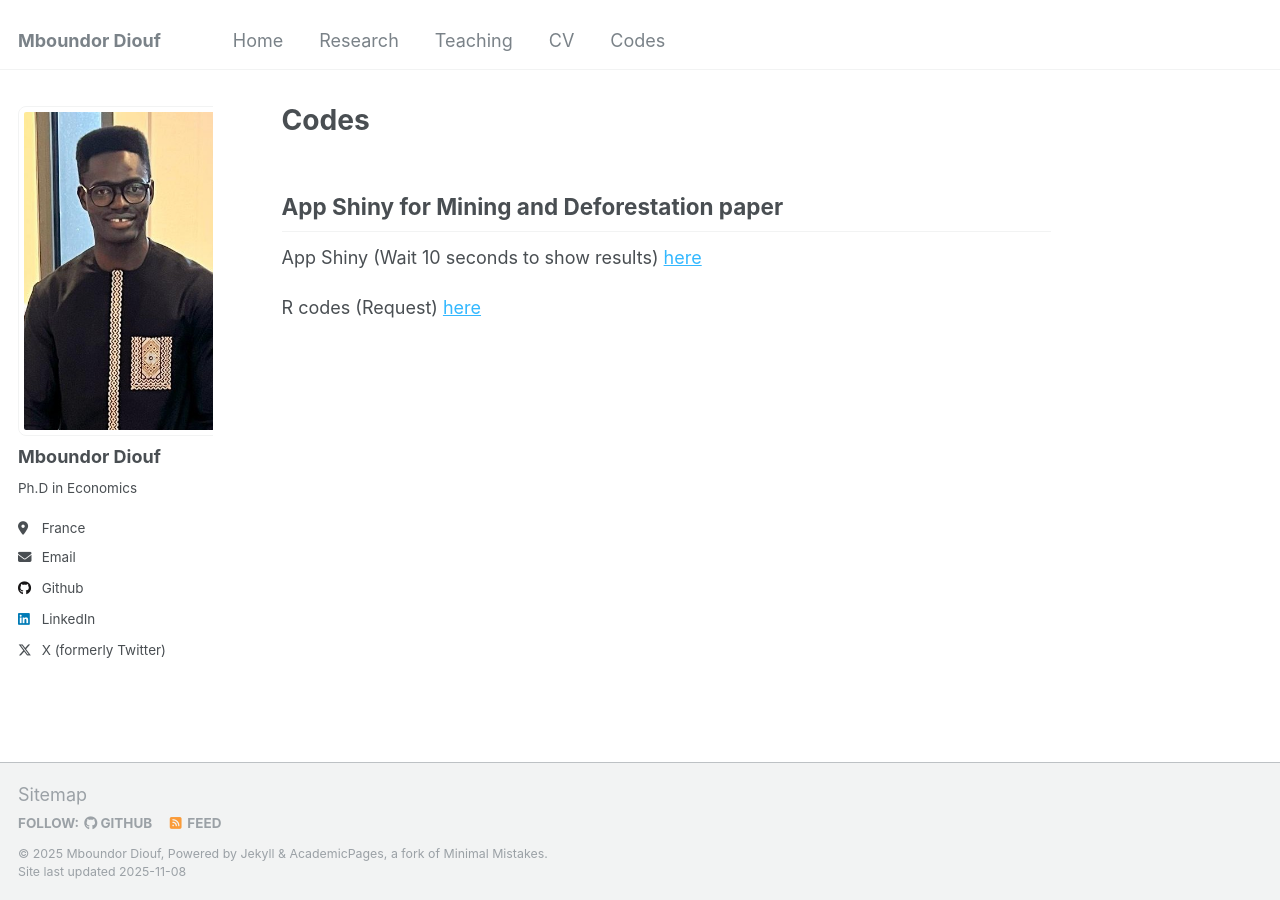
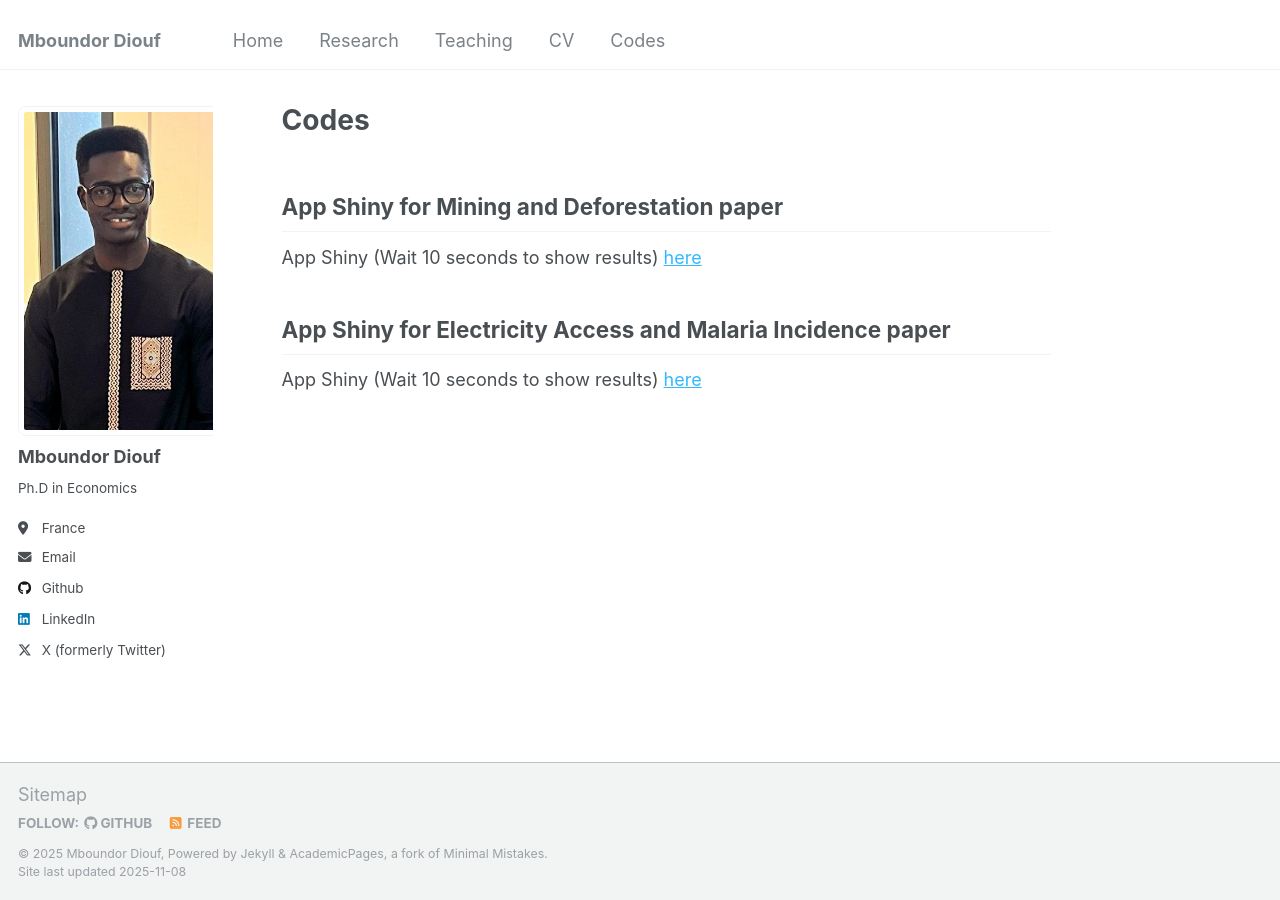
Before and after one commit to mboundordiouf/mboundordiouf.github.io, a Jekyll site: the page built from _pages/Codes.md, in a window 1280 px wide. Built offline with Jekyll 4.4.1, drawn with Linux system fonts in a browser that asks for light colours.

Commit message:
Add section for Electricity Access and Malaria paper

```diff
--- a/_pages/Codes.md
+++ b/_pages/Codes.md
@@ -7,4 +7,5 @@ author_profile: true
 ## App Shiny for Mining and Deforestation paper
 App Shiny (Wait 10 seconds to show results)  <a href="https://diouf.shinyapps.io/MiningDeforest_ShinyApp/" target="_blank" style="color:#33b8ff;">here</a>
 
-R codes (Request) <a href="https://github.com/mboundordiouf/MiningDeforest_ShinyApp" target="_blank" style="color:#33b8ff;">here</a>
+## App Shiny for Electricity Access and Malaria Incidence paper
+App Shiny (Wait 10 seconds to show results)  <a href="https://diouf.shinyapps.io/Energy_Malaria_SEN_fin/" target="_blank" style="color:#33b8ff;">here</a>
```
